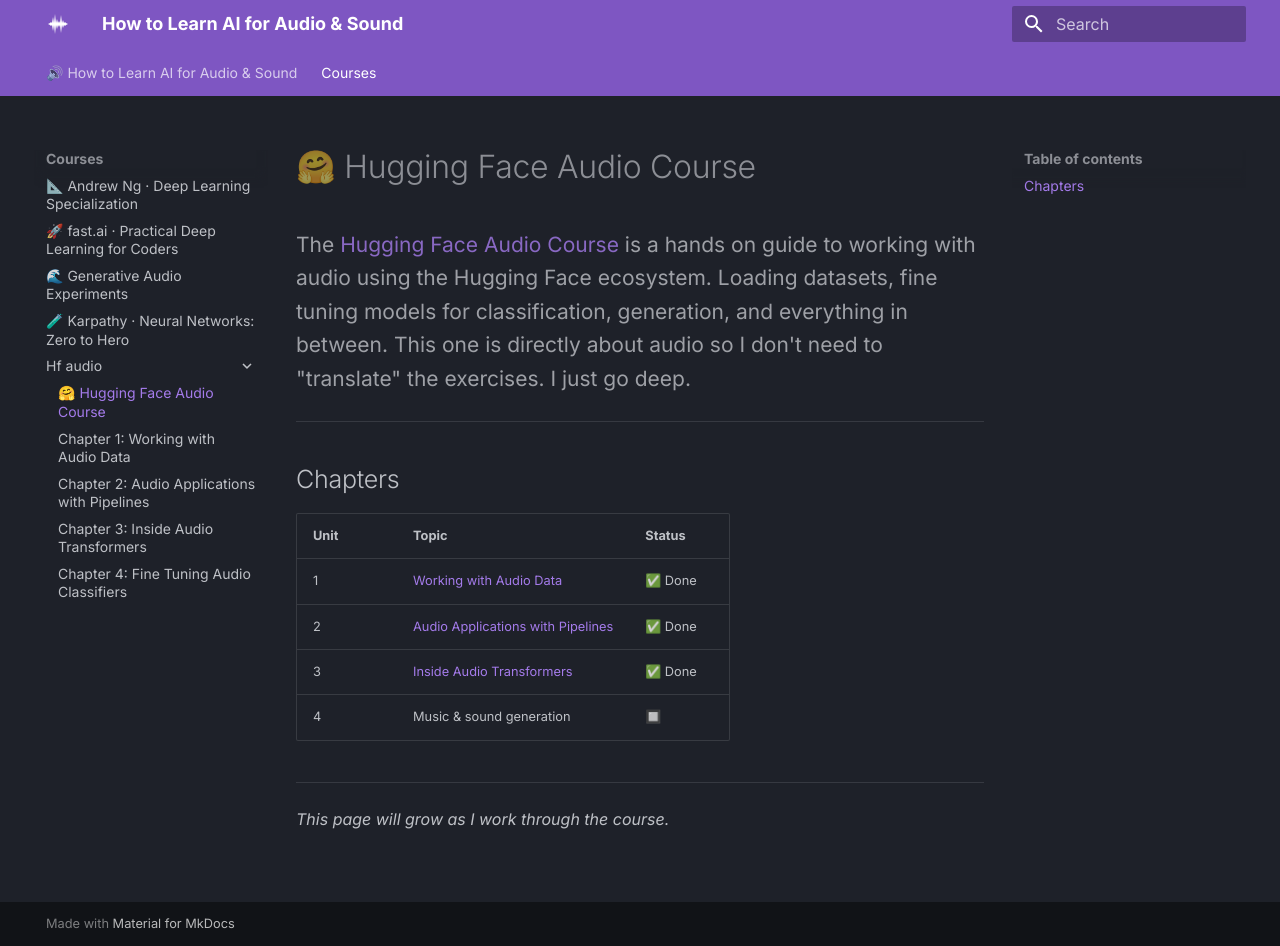
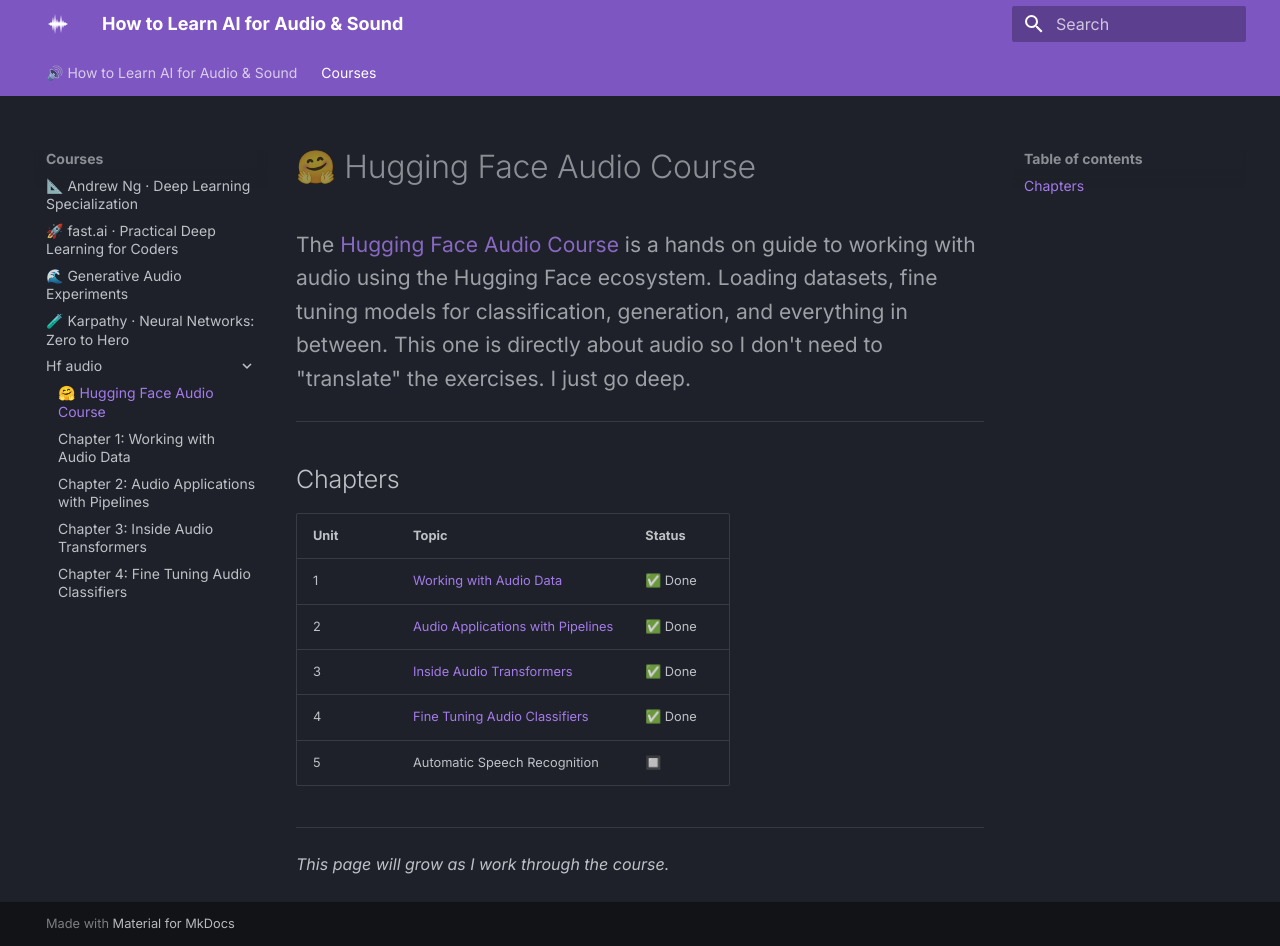
Before and after one commit to my-sonicase/learn-gen-AI-audio, an MkDocs documentation site: the page built from docs/courses/hf-audio/index.md, in a window 1280 px wide and 946 px high. Built offline with MkDocs 1.6.1 and Material for MkDocs 9.7.7, drawn with Linux system fonts in a browser that asks for light colours.

Commit message:
correct index chapter 4

```diff
--- a/docs/courses/hf-audio/index.md
+++ b/docs/courses/hf-audio/index.md
@@ -13,7 +13,8 @@
 | 1 | [Working with Audio Data](chapter1.md) | ✅ Done |
 | 2 | [Audio Applications with Pipelines](chapter2.md) | ✅ Done |
 | 3 | [Inside Audio Transformers](chapter3.md) | ✅ Done |
-| 4 | Music & sound generation | 🔲 |
+| 4 | [Fine Tuning Audio Classifiers](chapter4.md) | ✅ Done |
+| 5 | Automatic Speech Recognition | 🔲 |
 
 ---
 
```
Also changed, not shown: 2 other files.
